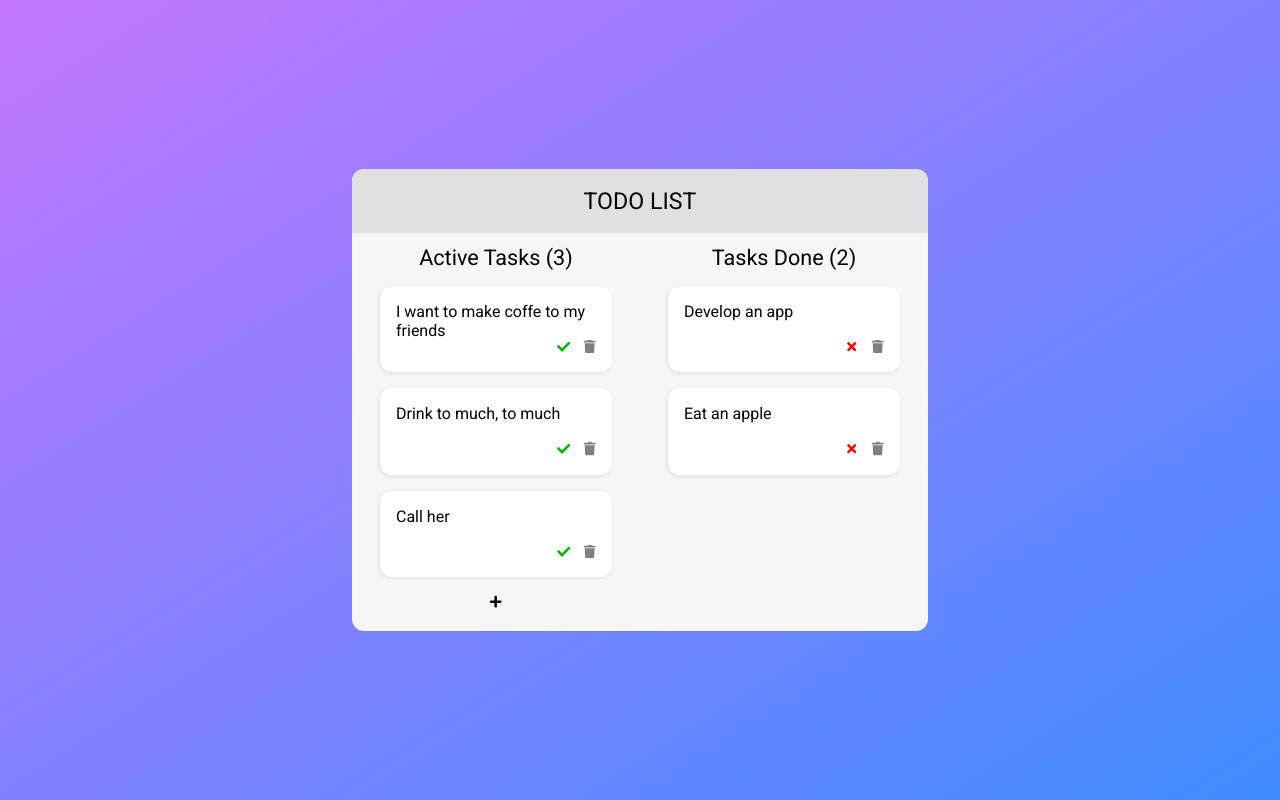
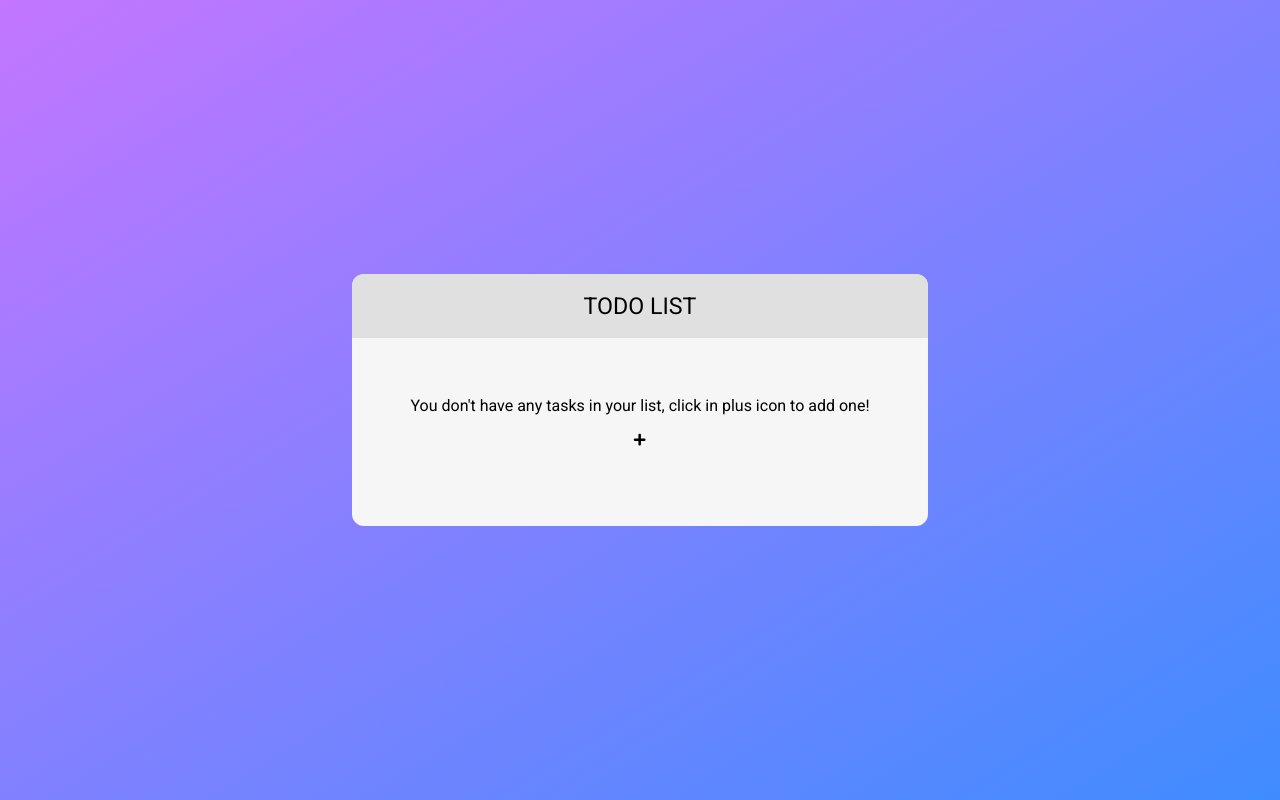
Before and after one commit to akinncar/todo-list, a React (Create React App) app: page / in a window 1280 px wide. Built offline with nearby package versions, Linux system fonts and the light colour scheme.

Commit message:
Preventing zero tasks

```diff
--- a/src/pages/Home/index.tsx
+++ b/src/pages/Home/index.tsx
@@ -6,6 +6,7 @@ import { FaCheck, FaTimes, FaPlus, FaTrash } from "react-icons/fa";
 import {
   Container,
   Content,
+  NoContent,
   Header,
   TaskListContainer,
   TaskList,
@@ -17,15 +18,7 @@ const Home: React.FC = () => {
 
   const [doneTasks, setDoneTasks] = useState([]);
 
-  useEffect(() => {
-    setActiveTasks([
-      "I want to make coffe to my friends",
-      "Drink to much, to much",
-      "Call her",
-    ]);
-
-    setDoneTasks(["Develop an app", "Eat an apple"]);
-  }, []);
+  useEffect(() => {}, []);
 
   function changeTaskToDone(index) {
     setDoneTasks([...doneTasks, activeTasks[index]]);
@@ -78,6 +71,18 @@ const Home: React.FC = () => {
           <h1>Todo List</h1>
         </Header>
         <TaskListContainer>
+          {!activeTasks.length && !doneTasks.length ? (
+            <NoContent>
+              <p>
+                You don't have any tasks in your list, click in plus icon to add
+                one!
+              </p>
+              <button onClick={addActiveTask}>
+                <FaPlus color="#000" />
+              </button>
+            </NoContent>
+          ) : (
+            <>
               <TaskList>
                 <h2>Active Tasks ({activeTasks.length})</h2>
                 {activeTasks.map((activeTask, index) => (
@@ -119,6 +124,8 @@ const Home: React.FC = () => {
                   </TaskCard>
                 ))}
               </TaskList>
+            </>
+          )}
         </TaskListContainer>
       </Content>
     </Container>
--- a/src/pages/Home/styles.ts
+++ b/src/pages/Home/styles.ts
@@ -17,6 +17,22 @@ export const Content = styled.div`
   border-radius: 12px;
   width: 45%;
   justify-content: center;
+`;
+
+export const NoContent = styled.div`
+  justify-content: center;
+  padding: 58px;
+
+  p {
+    color: #000;
+  }
+
+  > button {
+    width: 100%;
+    background: none;
+    border: none;
+    margin: 18px 0;
+  }
 `;
 
 export const Header = styled.div`
@@ -58,7 +74,7 @@ export const TaskList = styled.div`
     width: 100%;
     background: none;
     border: none;
-    margin-bottom: 8px;
+    margin: 8px 0;
   }
 `;
 
```
Also changed, not shown: 1 other file (tests, documents, lock files or other folders). Lines whose indentation alone changed are shown as unchanged.
